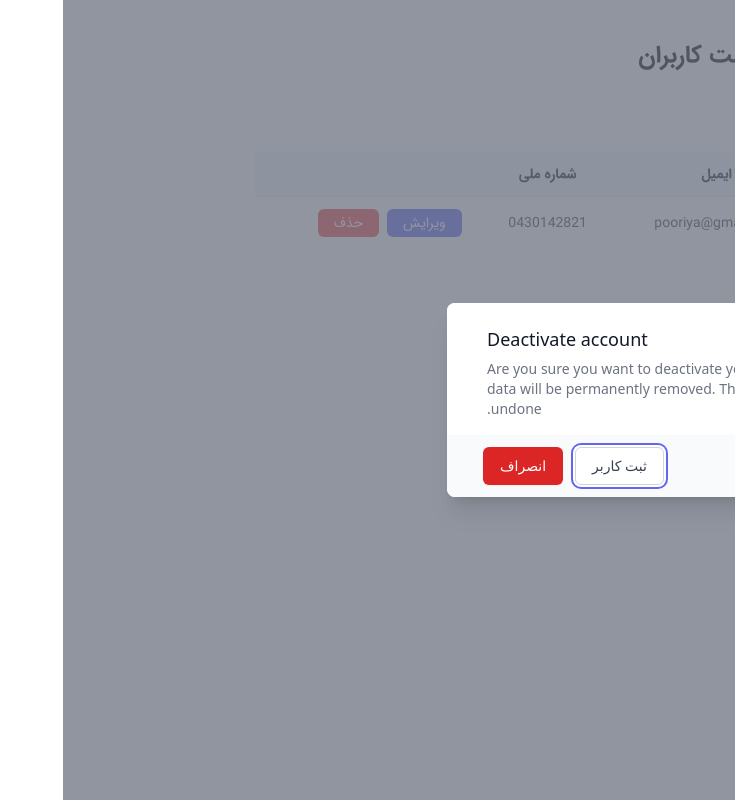
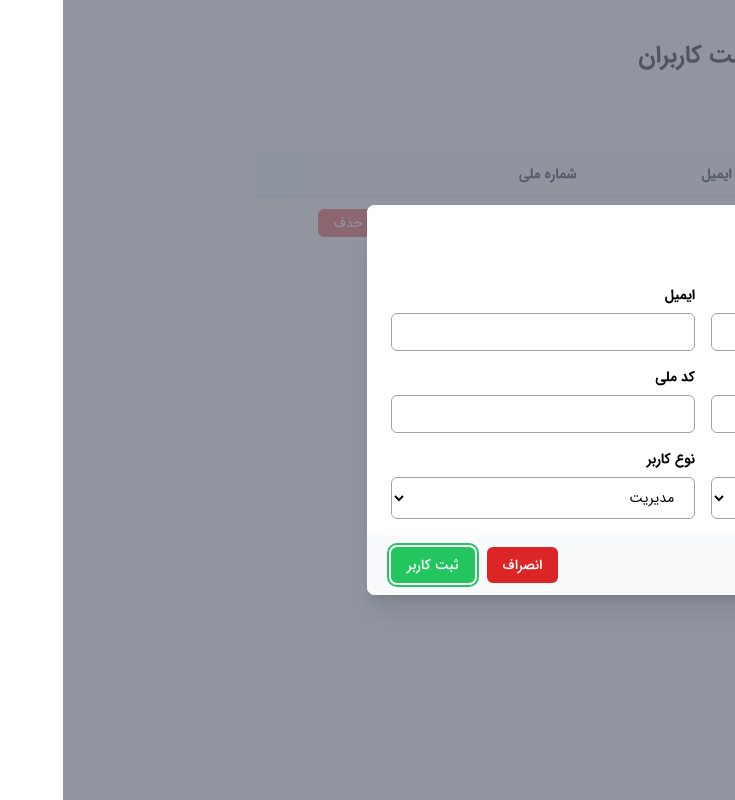
Before and after one commit to waltun/users-list-react, a React (Create React App) app: page / in a window 1280 px wide. Both pictures are taken after a click on the button "افزودن کاربر جدید". Shown: the whole page, without its empty margins (545-1280 px from the left). Built offline with nearby package versions, Linux system fonts and the light colour scheme.

Commit message:
Create form for add user in modal

```diff
--- a/src/components/AddUser.js
+++ b/src/components/AddUser.js
@@ -1,6 +1,6 @@
 import React, { Fragment, useRef, useState } from "react";
 import { Dialog, Transition } from "@headlessui/react";
-import { ExclamationIcon, PlusIcon } from "@heroicons/react/outline";
+import { PlusIcon, UserAddIcon } from "@heroicons/react/outline";
 
 function AddUser() {
   const [open, setOpen] = useState(false);
@@ -20,7 +20,7 @@ function AddUser() {
       <Transition.Root show={open} as={Fragment}>
         <Dialog
           as="div"
-          className="relative z-10"
+          className="relative z-10 font-IRANSans"
           initialFocus={cancelButtonRef}
           onClose={setOpen}
         >
@@ -38,7 +38,6 @@ function AddUser() {
 
           <div className="fixed z-10 inset-0 overflow-y-auto">
             <div className="flex items-end justify-center min-h-screen pt-4 px-4 pb-20 text-center sm:block sm:p-0">
-              {/* This element is to trick the browser into centering the modal contents. */}
               <span
                 className="hidden sm:inline-block sm:align-middle sm:h-screen"
                 aria-hidden="true"
@@ -54,46 +53,127 @@ function AddUser() {
                 leaveFrom="opacity-100 translate-y-0 sm:scale-100"
                 leaveTo="opacity-0 translate-y-4 sm:translate-y-0 sm:scale-95"
               >
-                <Dialog.Panel className="relative inline-block align-bottom bg-white rounded-lg text-left overflow-hidden shadow-xl transform transition-all sm:my-8 sm:align-middle sm:max-w-lg sm:w-full">
+                <Dialog.Panel className="relative inline-block align-bottom bg-white rounded-lg text-right overflow-hidden shadow-xl transform transition-all sm:my-8 sm:align-middle sm:max-w-2xl w-full">
                   <div className="bg-white px-4 pt-5 pb-4 sm:p-6 sm:pb-4">
-                    <div className="sm:flex sm:items-start">
+                    <div className="sm:flex sm:items-center">
                       <div className="mx-auto flex-shrink-0 flex items-center justify-center h-12 w-12 rounded-full bg-red-100 sm:mx-0 sm:h-10 sm:w-10">
-                        <ExclamationIcon
-                          className="h-6 w-6 text-red-600"
+                        <UserAddIcon
+                          className="h-6 w-6 text-indigo-600"
                           aria-hidden="true"
                         />
                       </div>
-                      <div className="mt-3 text-center sm:mt-0 sm:ml-4 sm:text-left">
+                      <div className="mt-3 text-center sm:mt-0 sm:mr-4 sm:text-right">
                         <Dialog.Title
                           as="h3"
-                          className="text-lg leading-6 font-medium text-gray-900"
+                          className="text-md leading-6 font-medium text-gray-900"
                         >
-                          Deactivate account
+                          افزودن کاربر جدید
                         </Dialog.Title>
-                        <div className="mt-2">
-                          <p className="text-sm text-gray-500">
-                            Are you sure you want to deactivate your account?
-                            All of your data will be permanently removed. This
-                            action cannot be undone.
-                          </p>
-                        </div>
+                      </div>
+                    </div>
+                    <div className="mt-4 sm:grid grid-cols-2 gap-4">
+                      <div className="mb-4 sm:mb-0">
+                        <label
+                          className="text-sm font-bold mb-2 block"
+                          for="inputName"
+                        >
+                          نام
+                        </label>
+                        <input
+                          type="text"
+                          id="inputName"
+                          name="name"
+                          className="w-full bg-white px-4 py-2 text-sm border border-gray-400 rounded-md"
+                        />
+                      </div>
+                      <div className="mb-4 sm:mb-0">
+                        <label
+                          className="text-sm font-bold mb-2 block"
+                          for="inputEmail"
+                        >
+                          ایمیل
+                        </label>
+                        <input
+                          type="email"
+                          name="email"
+                          id="inputEmail"
+                          className="w-full bg-white px-4 py-2 text-sm border border-gray-400 rounded-md"
+                        />
+                      </div>
+                      <div className="mb-4 sm:mb-0">
+                        <label
+                          className="text-sm font-bold mb-2 block"
+                          for="inputPhone"
+                        >
+                          شماره تماس
+                        </label>
+                        <input
+                          type="text"
+                          name="phone"
+                          id="inputPhone"
+                          className="w-full bg-white px-4 py-2 text-sm border border-gray-400 rounded-md"
+                        />
+                      </div>
+                      <div className="mb-4 sm:mb-0">
+                        <label
+                          className="text-sm font-bold mb-2 block"
+                          for="inputNation"
+                        >
+                          کد ملی
+                        </label>
+                        <input
+                          type="text"
+                          name="nation"
+                          id="inputNation"
+                          className="w-full bg-white px-4 py-2 text-sm border border-gray-400 rounded-md"
+                        />
+                      </div>
+                      <div className="mb-4 sm:mb-0">
+                        <label
+                          className="text-sm font-bold mb-2 block"
+                          for="inputGender"
+                        >
+                          جنسیت
+                        </label>
+                        <select
+                          className="w-full bg-white px-4 py-2 text-sm border border-gray-400 rounded-md"
+                          id="inputGender"
+                        >
+                          <option>مرد</option>
+                          <option>زن</option>
+                        </select>
+                      </div>
+                      <div className="mb-4 sm:mb-0">
+                        <label
+                          className="text-sm font-bold mb-2 block"
+                          for="inputType"
+                        >
+                          نوع کاربر
+                        </label>
+                        <select
+                          className="w-full bg-white px-4 py-2 text-sm border border-gray-400 rounded-md"
+                          id="inputType"
+                        >
+                          <option>مدیریت</option>
+                          <option>معمولی</option>
+                        </select>
                       </div>
                     </div>
                   </div>
                   <div className="bg-gray-50 px-4 py-3 sm:px-6 sm:flex sm:flex-row-reverse">
                     <button
                       type="button"
-                      className="w-full inline-flex justify-center rounded-md border border-transparent shadow-sm px-4 py-2 bg-red-600 text-base font-medium text-white hover:bg-red-700 focus:outline-none focus:ring-2 focus:ring-offset-2 focus:ring-red-500 sm:ml-3 sm:w-auto sm:text-sm"
+                      className="w-full inline-flex justify-center rounded-md shadow-sm px-4 py-2 bg-green-500 text-base font-medium text-white hover:bg-green-600 focus:outline-none focus:ring-2 focus:ring-offset-2 focus:ring-green-500 sm:mt-0 sm:w-auto sm:text-sm"
+                      ref={cancelButtonRef}
+                    >
+                      ثبت کاربر
+                    </button>
+                    <button
+                      type="button"
+                      className="mt-3 sm:mt-0 w-full inline-flex justify-center rounded-md shadow-sm px-4 py-2 bg-red-600 text-base font-medium text-white hover:bg-red-700 focus:outline-none focus:ring-2 focus:ring-offset-2 focus:ring-red-500 sm:ml-3 sm:w-auto sm:text-sm"
                       onClick={() => setOpen(false)}
                     >
                       انصراف
-                    </button>
-                    <button
-                      type="button"
-                      className="mt-3 w-full inline-flex justify-center rounded-md border border-gray-300 shadow-sm px-4 py-2 bg-white text-base font-medium text-gray-700 hover:bg-gray-50 focus:outline-none focus:ring-2 focus:ring-offset-2 focus:ring-indigo-500 sm:mt-0 sm:ml-3 sm:w-auto sm:text-sm"
-                      ref={cancelButtonRef}
-                    >
-                      ثبت کاربر
                     </button>
                   </div>
                 </Dialog.Panel>
```
